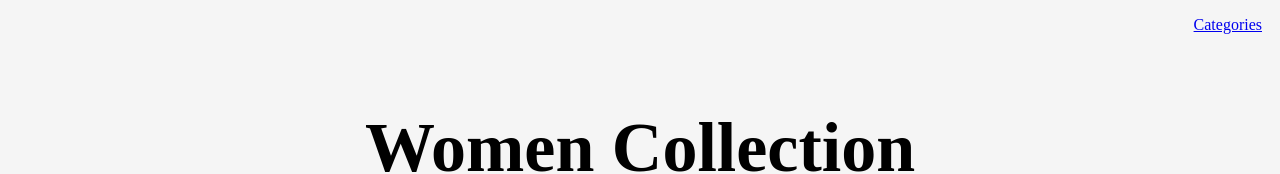
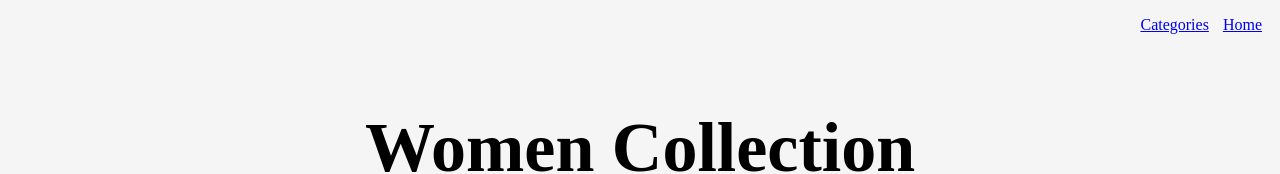
Before and after one commit to NancyNancy13/webshop, a plain HTML site: page category.html in a window 1280 px wide. Shown: the top 174 px of the page. Drawn offline with Linux system fonts and the light colour scheme.

Commit message:
indexpage

```diff
--- a/category.html
+++ b/category.html
@@ -12,6 +12,7 @@
       <nav>
         <ul>
           <li class="nav"><a href="category.html">Categories</a></li>
+          <li class="nav"><a href="index.html">Home</a></li>
         </ul>
       </nav>
     </header>
```
